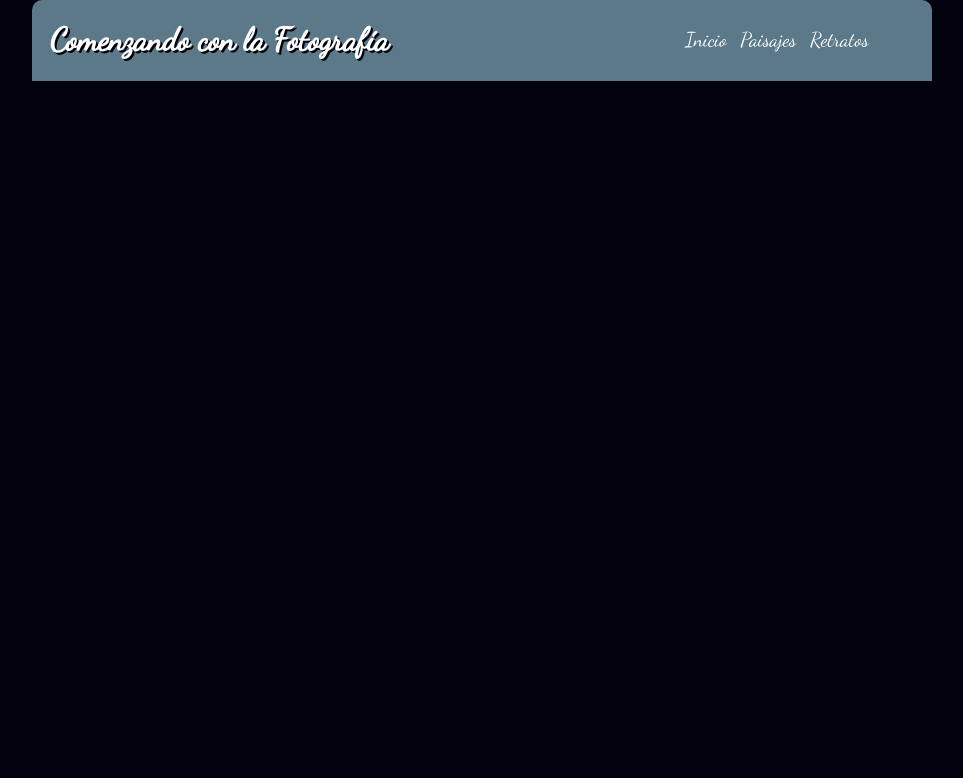
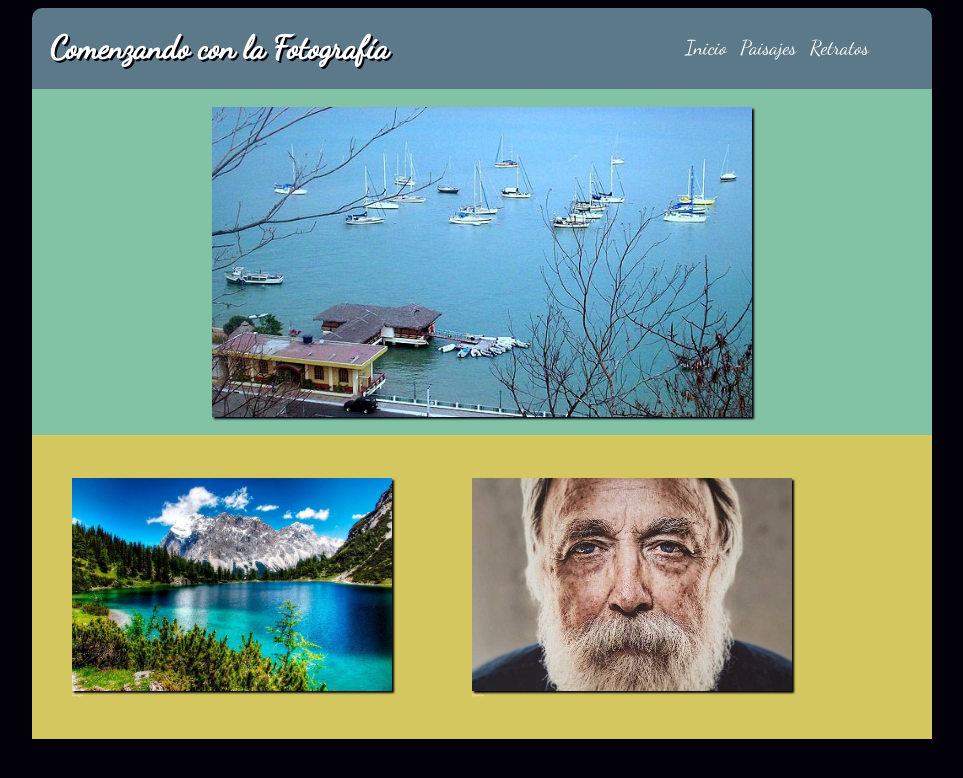
Before and after one commit to EdgardNavas/Proyecto-Final-CSS, a plain HTML site: page index.html in a window 1280 px wide. Shown: the whole page, without its empty margins (158-1121 px from the left). Drawn offline with Linux system fonts and the light colour scheme.

Commit message:
Añadida seccion 2, falta centrar imágenes

```diff
--- a/css/estilos.css
+++ b/css/estilos.css
@@ -1,17 +1,21 @@
 body{
-	background-color: #03010D;
+	background-color: #02010a;
 	color: white;
-	margin: auto;
 	font-family: 'Dancing Script', cursive;
 	font-size: 4px;
+	display: flex;
+	flex-wrap: wrap;
+}
+
+header{
+	width: 80%;
+	margin: auto;
+	max-width: 900px;
 }
 
 #cabecera{
 	background-color: #5b7989;
 	display: flex;
-	flex-flow: row wrap;
-	width: 900px;
-	margin: auto;
 	border-radius: 10px 10px 0 0px;
 }
 
@@ -34,3 +38,36 @@ h1{
 	padding-left: 5%;
 	font-size: 5em;
 }
+
+#contenido{
+	width: 80%;
+	background-color: #82c3a6;
+	margin: auto;
+	max-width: 900px;
+}
+
+.img-principal {
+	width: 60%;
+	margin: auto;
+	display: block;
+	margin-top: 2%;
+	margin-bottom: 2%;
+}
+
+section img[class^="img"] {
+		box-shadow: 2px 2px 2px #02010a;
+}
+
+.section2 {
+	background-color: #d5c75f;
+	display: flex;
+	flex-flow: row wrap;
+	padding-top: 3vw;
+	padding-bottom: 3vw;
+}
+
+figure img{
+	width: 25vw;
+	margin: auto;
+	text-align: center;
+}
--- a/index.html
+++ b/index.html
@@ -3,6 +3,8 @@
 <head>
 	<meta charset="UTF-8">
 	<meta name="viwport" content="width=dwvice-width">
+	<meta name="author" content="Edgard-Navas">
+	<meta name="keywords" content="Fotografia, principiante, fotografo">
 	<title>Comenzando con la fotografía</title>
 	<link rel="stylesheet" href="css/estilos.css">
 	<link rel="stylesheet" href="https://fonts.googleapis.com/css?family=Dancing+Script&display=swap" type="text/css">
@@ -20,10 +22,17 @@
 	</header>
 	<div id="contenido">
 		<section class="Section1">
-
+			<img class="img-principal" src="img/veleros-principal.jpg" alt="Veleros-en-el-muelle" title="Veleros">
 		</section>
 		<section class="section2">
-
+			<figure>
+				<img class="img-secundaria1" src="img/	paisaje-secundaria1.jpg" alt="Paisaje">
+				<figcaption>Paisajes</figcaption>
+			</figure>
+			<figure>
+				<img class="img-secundaria2" src="img/retrato-secundaria2.jpg" alt="Retrato">
+				<figcaption>Retratos</figcaption>
+			</figure>
 		</section>
 	</div>
 </body>
```
Also changed, not shown: img/paisaje-secundaria1.jpg (added), img/retrato-secundaria2.jpg (added), img/veleros-principal.jpg (added).
